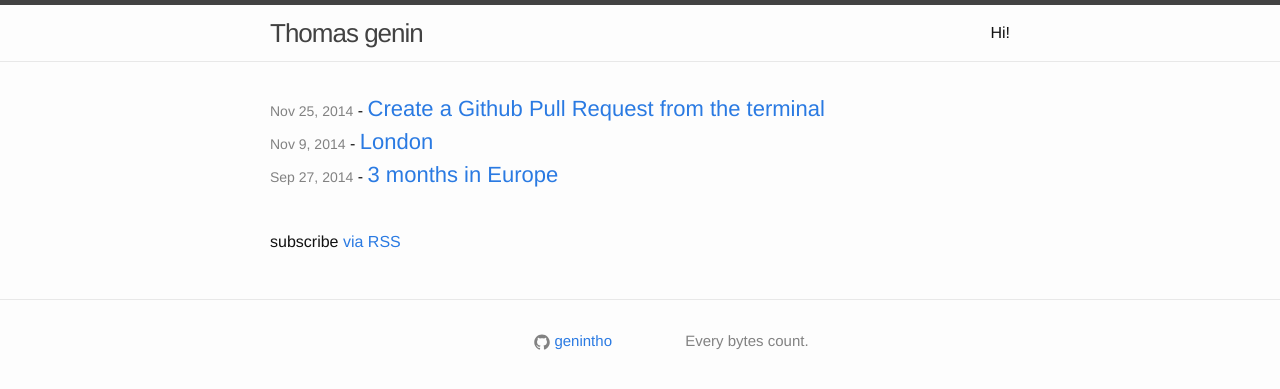
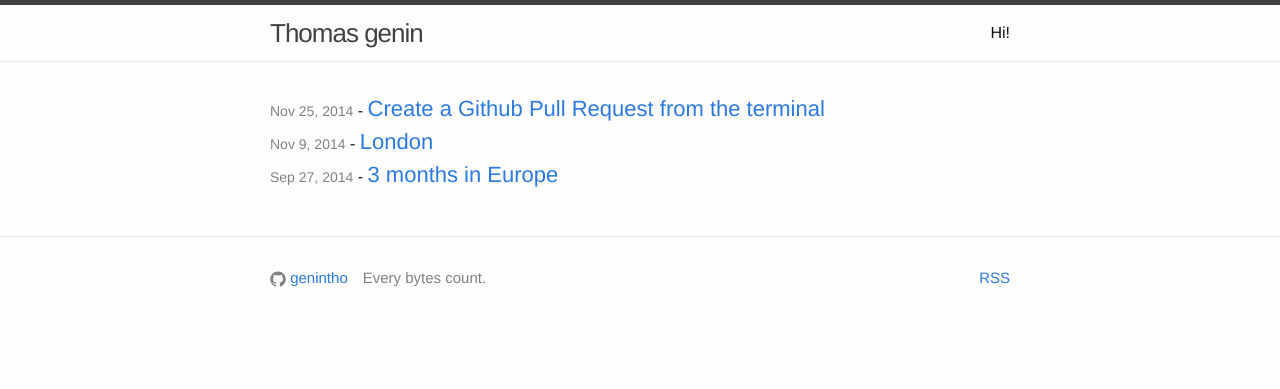
Before and after one commit to mipstian/genintho.github.io, a Jekyll site: the page built from index.html, in a window 1280 px wide. Shown: the top 389 px of the page. Built offline with Jekyll 4.4.1, drawn with Linux system fonts in a browser that asks for light colours.

Commit message:
rss link in footer

```diff
--- a/_includes/footer.html
+++ b/_includes/footer.html
@@ -1,23 +1,15 @@
 <footer class="site-footer">
-
     <div class="wrapper">
-
-
         <div class="footer-col-wrapper">
             <div class="footer-col  footer-col-1">
-        <ul class="contact-list">
-          <!--<li><a href="mailto:{{ site.email }}">{{ site.email }}</a></li>-->
-        </ul>
-      </div>
-
-      <div class="footer-col  footer-col-2">
                 <ul class="social-media-list">
                     {% if site.github_username %}
                     <li>
                         <a href="https://github.com/{{ site.github_username }}">
               <span class="icon  icon--github">
                 <svg viewBox="0 0 16 16">
-                  <path fill="#828282" d="M7.999,0.431c-4.285,0-7.76,3.474-7.76,7.761 c0,3.428,2.223,6.337,5.307,7.363c0.388,0.071,0.53-0.168,0.53-0.374c0-0.184-0.007-0.672-0.01-1.32 c-2.159,0.469-2.614-1.04-2.614-1.04c-0.353-0.896-0.862-1.135-0.862-1.135c-0.705-0.481,0.053-0.472,0.053-0.472 c0.779,0.055,1.189,0.8,1.189,0.8c0.692,1.186,1.816,0.843,2.258,0.645c0.071-0.502,0.271-0.843,0.493-1.037 C4.86,11.425,3.049,10.76,3.049,7.786c0-0.847,0.302-1.54,0.799-2.082C3.768,5.507,3.501,4.718,3.924,3.65 c0,0,0.652-0.209,2.134,0.796C6.677,4.273,7.34,4.187,8,4.184c0.659,0.003,1.323,0.089,1.943,0.261 c1.482-1.004,2.132-0.796,2.132-0.796c0.423,1.068,0.157,1.857,0.077,2.054c0.497,0.542,0.798,1.235,0.798,2.082 c0,2.981-1.814,3.637-3.543,3.829c0.279,0.24,0.527,0.713,0.527,1.437c0,1.037-0.01,1.874-0.01,2.129 c0,0.208,0.14,0.449,0.534,0.373c3.081-1.028,5.302-3.935,5.302-7.362C15.76,3.906,12.285,0.431,7.999,0.431z"/>
+                    <path fill="#828282"
+                          d="M7.999,0.431c-4.285,0-7.76,3.474-7.76,7.761 c0,3.428,2.223,6.337,5.307,7.363c0.388,0.071,0.53-0.168,0.53-0.374c0-0.184-0.007-0.672-0.01-1.32 c-2.159,0.469-2.614-1.04-2.614-1.04c-0.353-0.896-0.862-1.135-0.862-1.135c-0.705-0.481,0.053-0.472,0.053-0.472 c0.779,0.055,1.189,0.8,1.189,0.8c0.692,1.186,1.816,0.843,2.258,0.645c0.071-0.502,0.271-0.843,0.493-1.037 C4.86,11.425,3.049,10.76,3.049,7.786c0-0.847,0.302-1.54,0.799-2.082C3.768,5.507,3.501,4.718,3.924,3.65 c0,0,0.652-0.209,2.134,0.796C6.677,4.273,7.34,4.187,8,4.184c0.659,0.003,1.323,0.089,1.943,0.261 c1.482-1.004,2.132-0.796,2.132-0.796c0.423,1.068,0.157,1.857,0.077,2.054c0.497,0.542,0.798,1.235,0.798,2.082 c0,2.981-1.814,3.637-3.543,3.829c0.279,0.24,0.527,0.713,0.527,1.437c0,1.037-0.01,1.874-0.01,2.129 c0,0.208,0.14,0.449,0.534,0.373c3.081-1.028,5.302-3.935,5.302-7.362C15.76,3.906,12.285,0.431,7.999,0.431z"/>
                 </svg>
               </span>
 
@@ -43,11 +35,13 @@
                 </ul>
             </div>
 
-      <div class="footer-col  footer-col-3">
+            <div class="footer-col  footer-col-2">
                 <p class="text">{{ site.description }}</p>
             </div>
+
+            <div class="footer-col  footer-col-3">
+                <p class="rss-subscribe"><a href="{{ "/feed.xml" | prepend: site.baseurl }}">RSS</a></p>
             </div>
-
         </div>
-
+    </div>
 </footer>
--- a/_sass/_layout.scss
+++ b/_sass/_layout.scss
@@ -121,18 +121,16 @@
 }
 
 .footer-col-1 {
-    width: -webkit-calc(35% - (#{$spacing-unit} / 2));
-    width:         calc(35% - (#{$spacing-unit} / 2));
 }
 
 .footer-col-2 {
-    width: -webkit-calc(20% - (#{$spacing-unit} / 2));
-    width:         calc(20% - (#{$spacing-unit} / 2));
+  margin-left: auto;
+  margin-right: auto;
+  width: 70%;
 }
 
 .footer-col-3 {
-    width: -webkit-calc(45% - (#{$spacing-unit} / 2));
-    width:         calc(45% - (#{$spacing-unit} / 2));
+  float: right;
 }
 
 @include media-query($on-laptop) {
--- a/index.html
+++ b/index.html
@@ -12,8 +12,4 @@
       </li>
     {% endfor %}
   </ul>
-
-  <br/>
-  <p class="rss-subscribe">subscribe <a href="{{ "/feed.xml" | prepend: site.baseurl }}">via RSS</a></p>
-
 </div>
```
Lines whose indentation alone changed are shown as unchanged.
